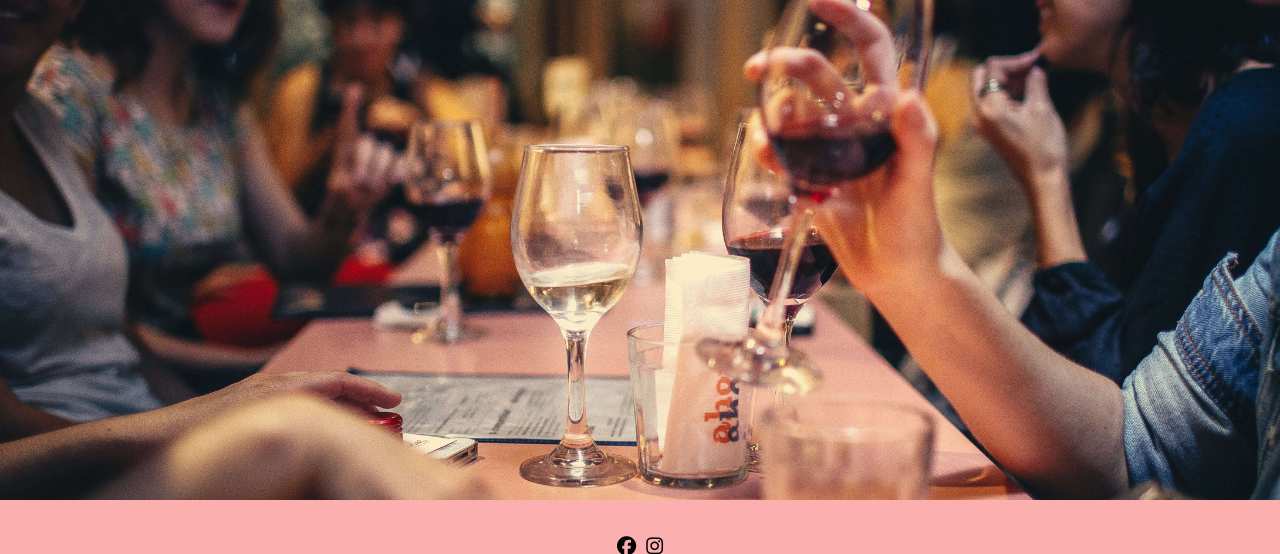
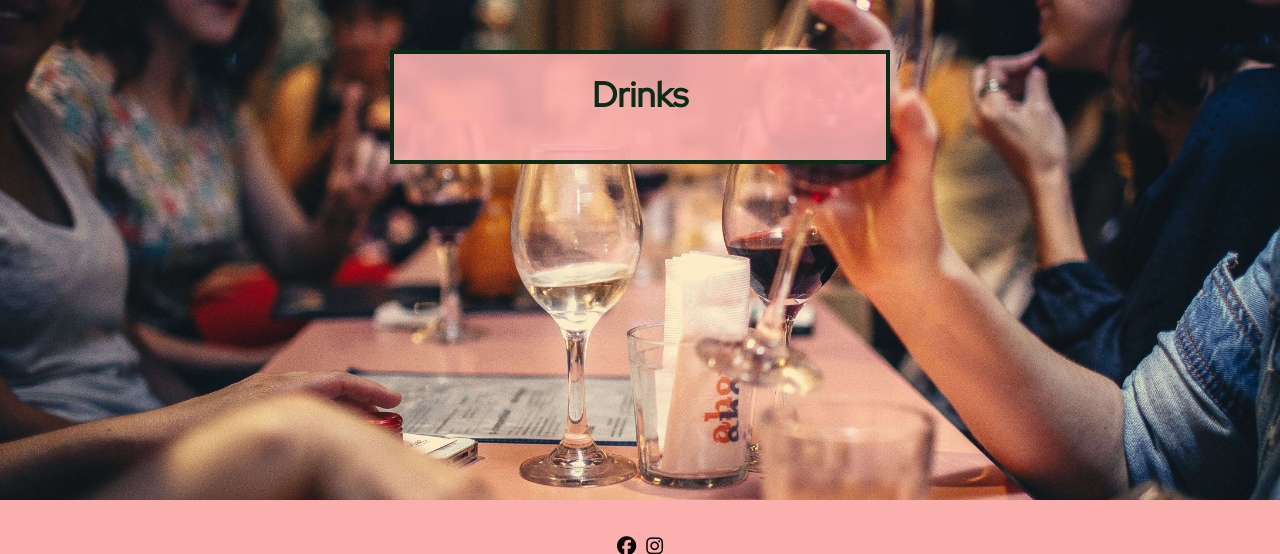
Before and after one commit to Maximiliane-K/ristorante-amore, a Django app: page /drinks/ in a window 1280 px wide. Shown: the part 150-704 px from the top of the page. Run offline with Django 3.2, Linux system fonts and the light colour scheme; data that the repository does not hold is empty; some libraries are stand-ins or nearby versions.

Commit message:
Refactor styling of drinks menu template for consistent styling throughout the menus and add minor changes to style.css and the food menu template

```diff
--- a/restaurant/templates/drinks.html
+++ b/restaurant/templates/drinks.html
@@ -1,31 +1,29 @@
 {% extends "base.html" %}
 {% block title %}Drinks Menu{% endblock %}
 
-<!-- Drink menu items listed in categories -->
+<!-- Drinks menu items listed in one big card -->
 {% block content %}
-<div class="container">
-    <div class="row justify-content-center"> <!-- Centering the entire content -->
+<div class="-menu container">
+    <div class="row justify-content-center">
+        <div class="col-md-8">
+            <div class="menu-card">
+                <div class="menu-card-body">
+                    <h2 class="menu-card-title text-center mb-4">Drinks</h2>
+                    <ul class="menu-list list-unstyled">
                         {% for category in beverage_categories %}
-        <div class="col-md-6">
-            {% if category.name == 'Cafe' %}
-            <div class="text-center"> <!-- Centering Dolci category and its items within its own row -->
-                <h2>{{ category.name }}</h2>
-                <ul class="list-unstyled">
+                        <li class="category">
+                            <h3>{{ category.name }}</h3>
+                            <ul class="category-items list-unstyled">
                                 {% for item in category.beverage_items.all %}
                                 <li>{{ item.name }} - €{{ item.price }}</li>
                                 {% endfor %}
                             </ul>
-            </div>
-            {% else %}
-            <h2>{{ category.name }}</h2>
-            <ul class="list-unstyled">
-                {% for item in category.beverage_items.all %}
-                <li>{{ item.name }} - €{{ item.price }}</li>
+                        </li>
                         {% endfor %}
                     </ul>
-            {% endif %}
                 </div>
-        {% endfor %}
+            </div>
+        </div>
     </div>
 </div>
 {% endblock %}
--- a/restaurant/templates/food.html
+++ b/restaurant/templates/food.html
@@ -11,9 +11,9 @@
                     <h2 class="menu-card-title text-center mb-4">Menu</h2>
                     <ul class="menu-list list-unstyled">
                         {% for category in categories %}
-                        <li class="food-category">
+                        <li class="category">
                             <h3>{{ category.name }}</h3>
-                            <ul class="food-category-items list-unstyled">
+                            <ul class="category-items list-unstyled">
                                 {% for item in category.menu_items.all %}
                                 <li>{{ item.name }} - €{{ item.price }}</li>
                                 {% endfor %}
--- a/static/css/style.css
+++ b/static/css/style.css
@@ -118,11 +118,11 @@ footer {
     max-width: 500px;
     margin: 0 auto;
     border: 4px solid #082C16;
-    background-color: rgba(250, 175, 175, 0.8);
+    background-color: rgba(250, 175, 175, 0.9);
 }
 
 .menu-card-title {
-    color: #DE0000;
+    color: #082C16;
     font-weight: bolder;
     font-size: 35px;
     margin-bottom: 15px;
@@ -136,17 +136,18 @@ footer {
     list-style: none;
 }
 
-.food-category {
+.category {
     margin-bottom: 20px;
 }
 
-.food-category h3 {
+.category h3 {
+    color: #DE0000;
     font-size: 20px;
     font-weight: bold;
     margin-bottom: 10px;
 }
 
-.food-category-items li {
+.category-items li {
     margin-bottom: 10px;
 }
 
```
Lines whose indentation alone changed are shown as unchanged.
